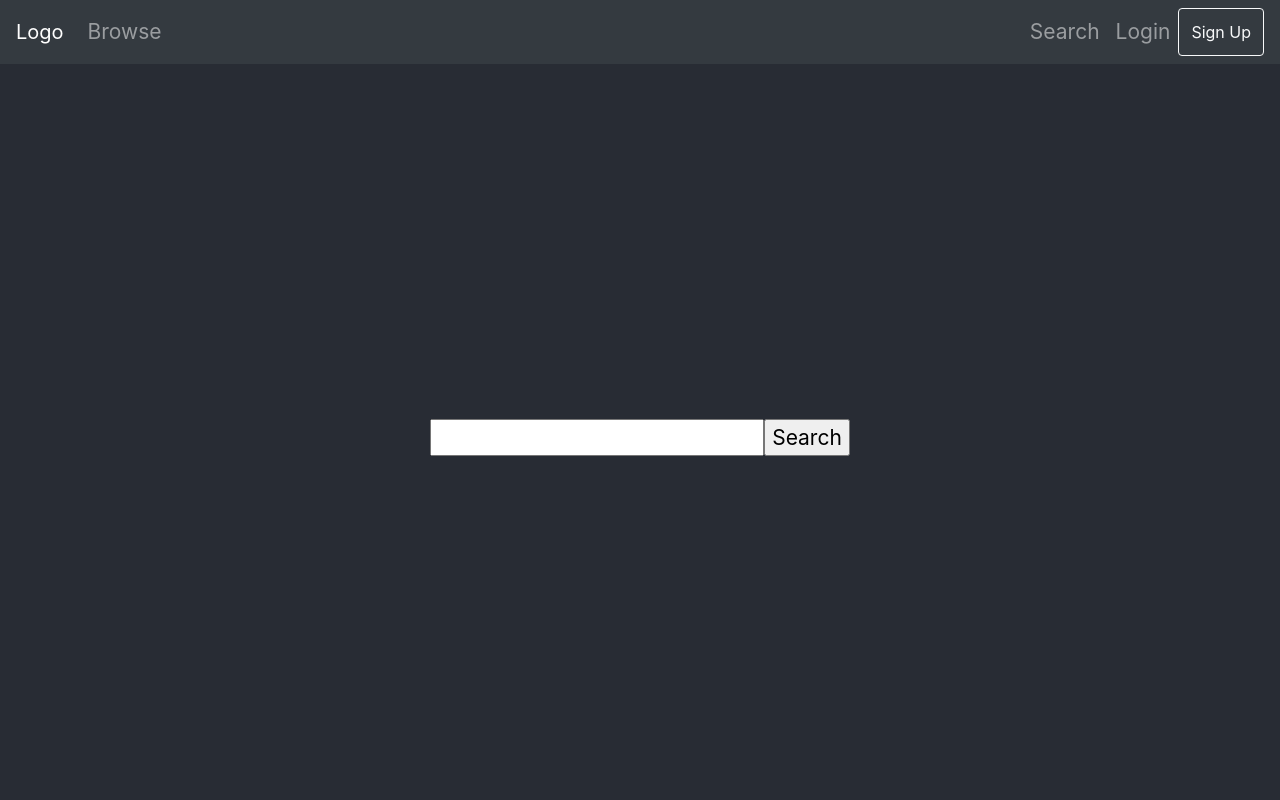
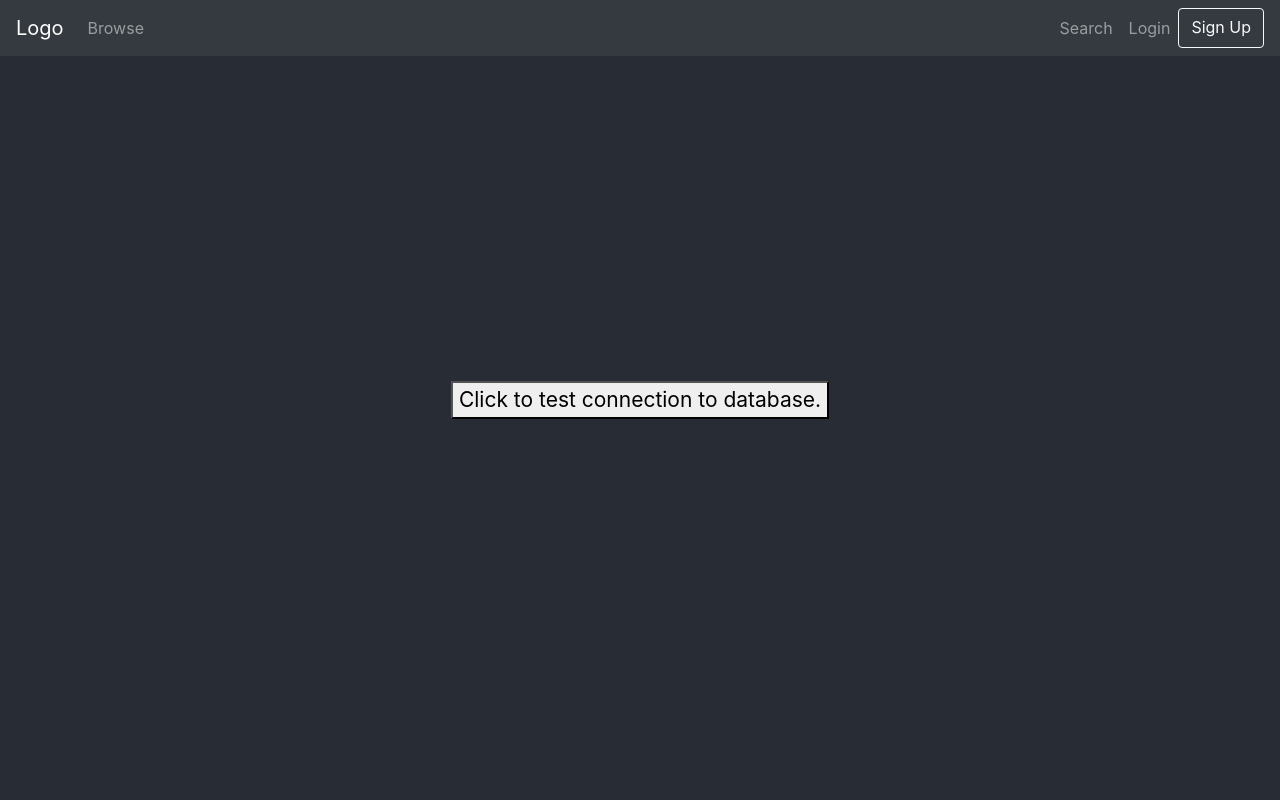
Before and after one commit to vy-b/FlixList, a React (Create React App) app in the folder project/: page / in a window 1280 px wide. Shown: the top 800 px of the page. Built offline with nearby package versions, Linux system fonts and the light colour scheme.

Commit message:
added top nav

```diff
--- a/project/package.json
+++ b/project/package.json
@@ -12,6 +12,7 @@
     "react": "^17.0.1",
     "react-bootstrap": "^1.4.3",
     "react-dom": "^17.0.1",
+    "react-router-dom": "^5.2.0",
     "react-scripts": "4.0.1",
     "unirest": "^0.6.0",
     "web-vitals": "^0.2.4"
--- a/project/src/App.js
+++ b/project/src/App.js
@@ -1,19 +1,24 @@
+import './App.css'
+import React from 'react'
+import {BrowserRouter as Router, Route, Switch} from 'react-router-dom'
+import TopNavView from "./Components/TopNavView"
 import TestComponent from "./Components/TestComponent"
 import MovieAPI from "./Components/MovieAPI"
 import { SignUpView } from "./Components/SignUpView"
-import './App.css'
-import TopNavView from "./Components/TopNavView"
+
 function App() {
-  return(
-  <div className="App">
-    <header className="App-header">
-    <TestComponent />
-    <MovieAPI />
-    <SignUpView/>
-    <TopNavView />
-    </header>
-  </div>
-  )
+    return(
+      <React.Fragment>
+        <Router>
+          <TopNavView />
+          <Switch>
+            <Route exact path="/" component={TestComponent} />
+            <Route exact path="/SignUp" component={SignUpView} />
+            <Route exact path="/Search" component={MovieAPI} />
+          </Switch>
+        </Router>
+      </React.Fragment>
+    )
 }
 
 export default App;
--- a/project/src/Components/TestComponent.jsx
+++ b/project/src/Components/TestComponent.jsx
@@ -18,7 +18,13 @@ class TestComponent extends React.Component {
     }
 
     render(){
-        return <button onClick={this.onSubmit}> Click to test connection to database.</button>
+        return(
+            <div className="App">
+                <header className="App-header">
+                    <button onClick={this.onSubmit}> Click to test connection to database.</button>
+                </header>
+            </div>
+        )
     }
 
 }
--- a/project/src/Components/TopNavView.jsx
+++ b/project/src/Components/TopNavView.jsx
@@ -1,24 +1,23 @@
 import React from 'react';
 import {Nav, Navbar, Button } from "react-bootstrap";
 import "bootstrap/dist/css/bootstrap.min.css";
-
+import {Link} from 'react-router-dom'
 export function TopNavView() {
   return (
     <div>
         <Navbar fixed="top" bg="dark" variant="dark">
-            <Navbar.Brand href="#home">Logo</Navbar.Brand>
+            <Navbar.Brand as={Link} to="/SignUp">Logo</Navbar.Brand>
             <Nav className="mr-auto">
-                <Nav.Link href="#browse">Browse</Nav.Link>
+                <Nav.Link as={Link} to="/">Browse</Nav.Link>
             </Nav>
 
             <Nav>
-                <Nav.Link href="#search">Search</Nav.Link>
+                <Nav.Link as={Link} to="/Search">Search</Nav.Link>
                 <Nav.Link href="#login">Login</Nav.Link>
-                <Button variant="outline-light">Sign Up</Button>
+                <Button as={Link} to="/SignUp" variant="outline-light">Sign Up</Button>
             </Nav>
         </Navbar>
     </div>
-
  );
 }
 
```
Also changed, not shown: 1 other file (tests, documents, lock files or other folders).
